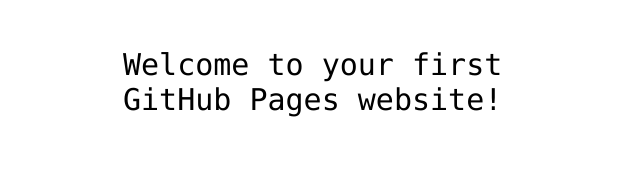
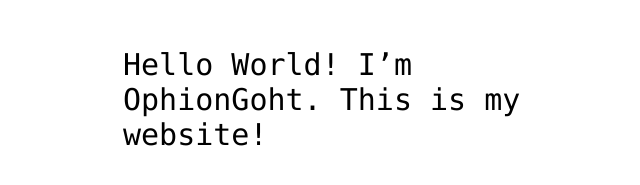
Before and after one commit to OphionGoht/OphionGoht.github.io, a plain HTML site: page index.html in a window 1280 px wide. Shown: the part 341-526 px from the top of the page, without its empty margins (317-957 px from the left). Drawn offline with Linux system fonts and the light colour scheme.

Commit message:
Added my introduction!

```diff
--- a/index.html
+++ b/index.html
@@ -12,7 +12,7 @@
 <img src="https://octodex.github.com/images/daftpunktocat-thomas.gif" id="octocat" alt="octocat-gif" />
 
 <!-- Change this code here by copy and pasting your template on line 15 -->
-<p>Welcome to your first GitHub Pages website!</p>
+<p>Hello World! I’m OphionGoht. This is my website!</p>
 
 </body>
 </html>
```
